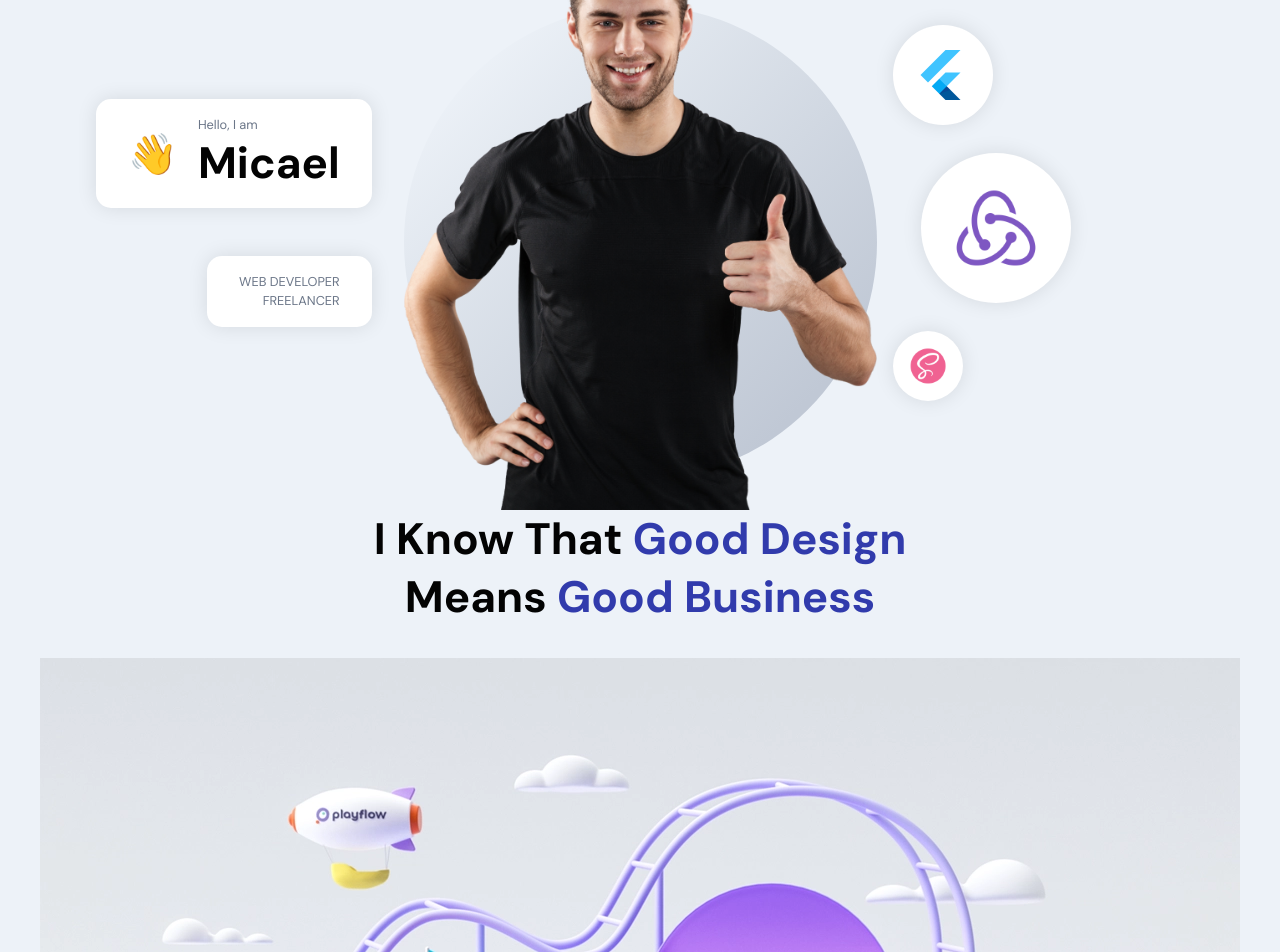
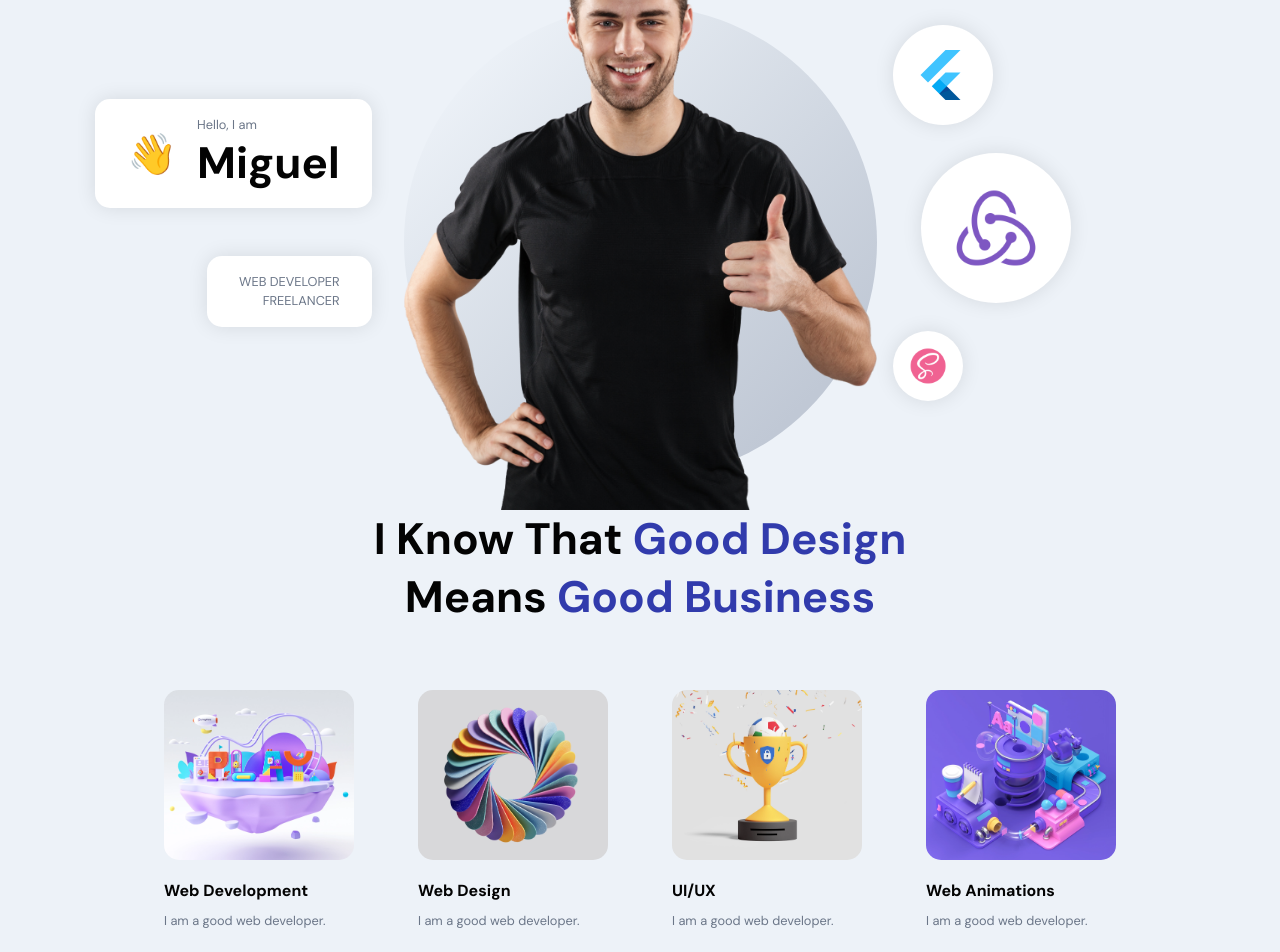
Before and after one commit to m1guelbazan/miguel-portfolio, a React (Create React App) app in the folder frontend_react/: page / in a window 1280 px wide. Shown: the part 180-1132 px from the top of the page. Built offline with nearby package versions, Linux system fonts and the light colour scheme.

Commit message:
fixed about section pictures

```diff
--- a/frontend_react/src/container/About/About.jsx
+++ b/frontend_react/src/container/About/About.jsx
@@ -24,15 +24,15 @@ const About = () => {
       <div className="app__profiles">
         {abouts.map((about, index) => (
           <motion.div
-            whileInView={{ opacity: 1 }}
-            whileHover={{ scale: 1.1 }}
-            transition={{ duration: 0.5, type: 'tween' }}
-            className="app_profile-item"
-            key={about.title + index}
+          whileInView={{ opacity: 1 }}
+          whileHover={{ scale: 1.1 }}
+          transition={{ duration: 0.5, type: 'tween' }}
+          className="app__profile-item"
+          key={about.title + index}
           >
             <img src={about.imgUrl} alt={about.title} />
-            <h2 className="bold-text" style={{ marginTop:20}}>{about.title} </h2>
-            <p className="p-text" style={{ marginTop: 10}}>{about.description} </p>
+            <h2 className="bold-text" style={{ marginTop: 20 }}>{about.title}</h2>
+            <p className="p-text" style={{ marginTop: 10 }}>{about.description}</p>
           </motion.div>
         ))}
       </div>
--- a/frontend_react/src/container/Header/Header.jsx
+++ b/frontend_react/src/container/Header/Header.jsx
@@ -28,7 +28,7 @@ const Header = () => (
           <span>👋</span>
           <div style={{ marginLeft: 20 }}>
             <p className="p-text">Hello, I am</p>
-            <h1 className="head-text">Micael</h1>
+            <h1 className="head-text">Miguel</h1>
           </div>
         </div>
 
```
